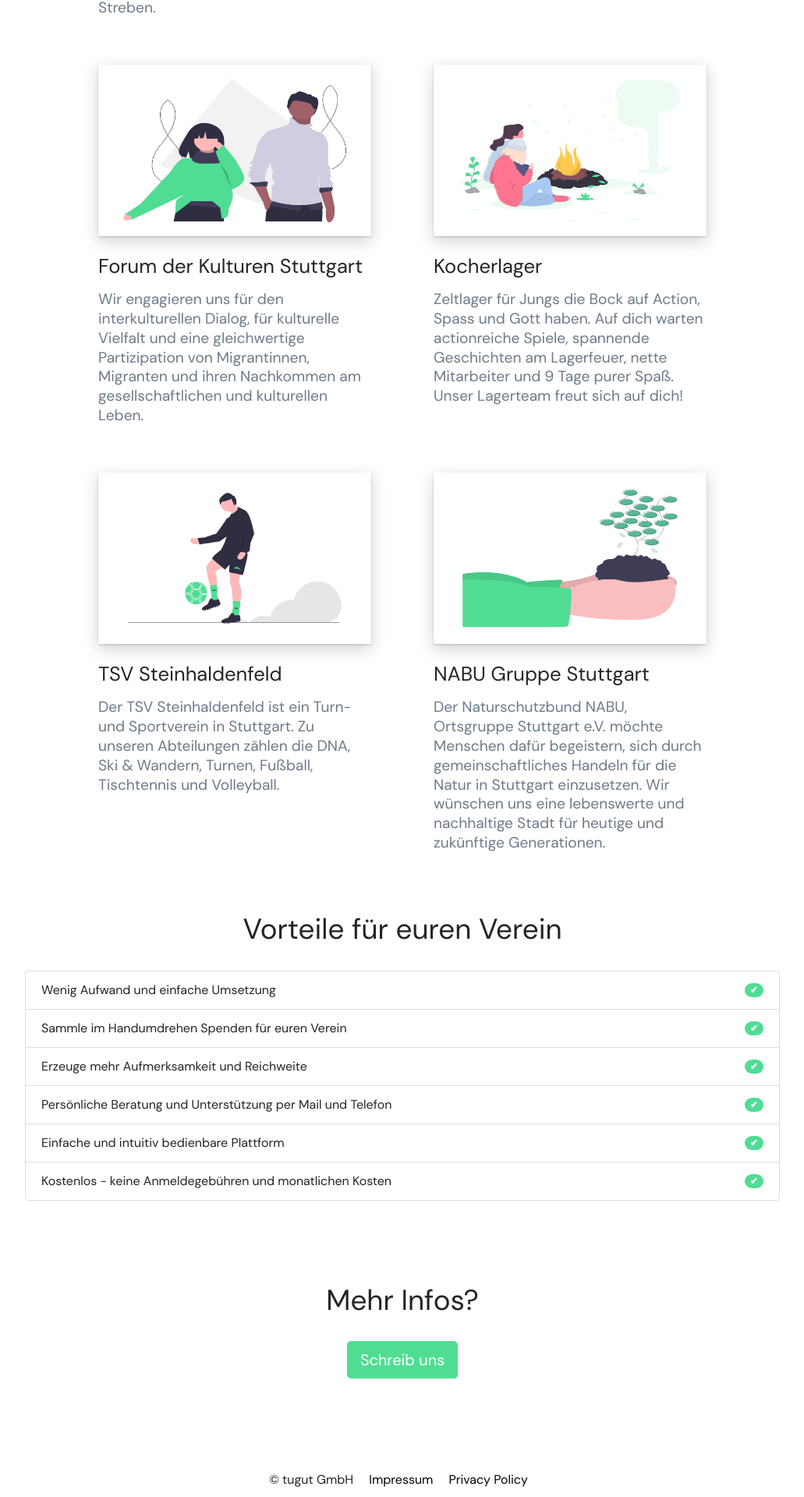
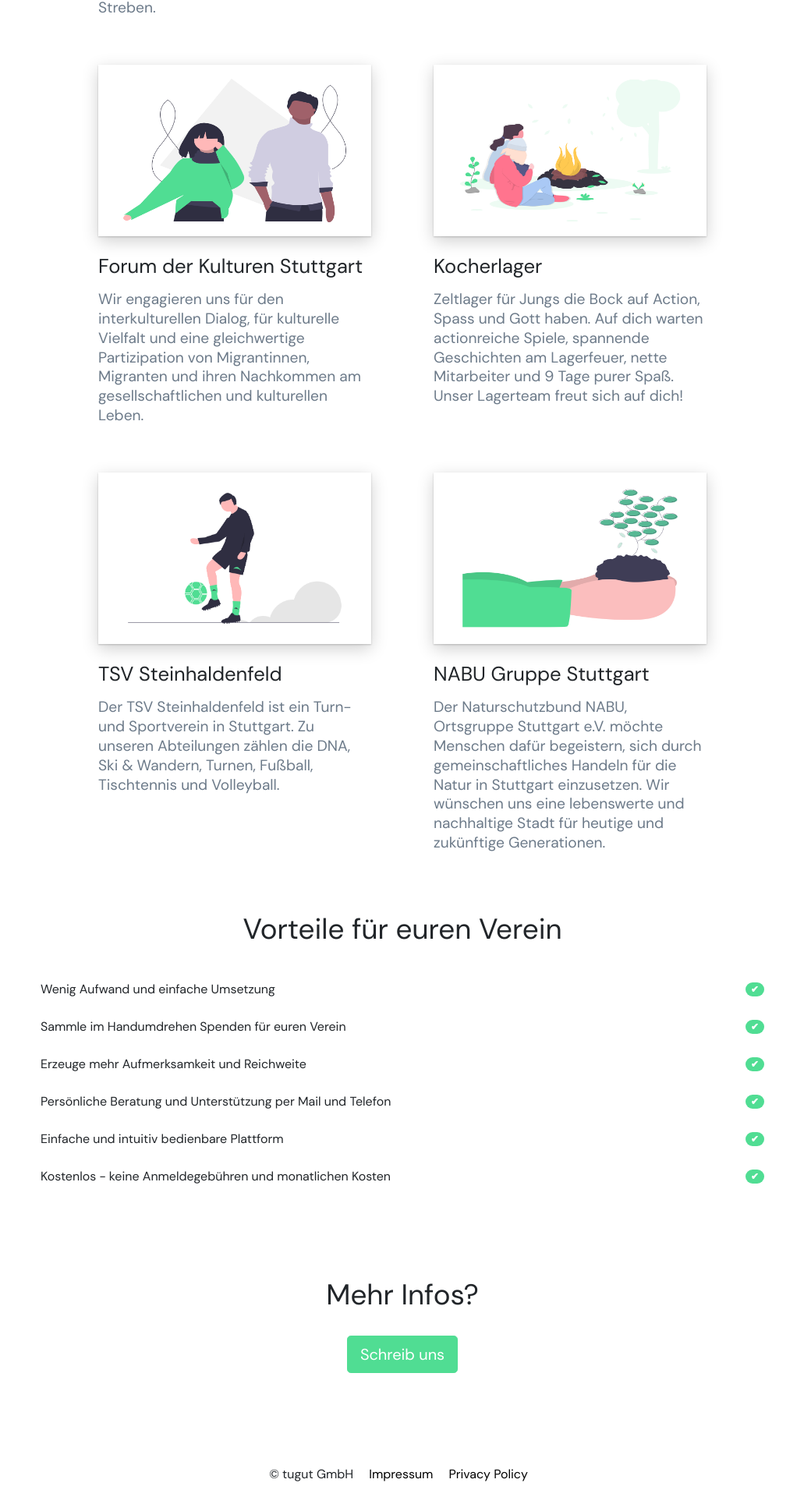
Before and after one commit to tugut-de/site, a Jekyll site: the page built from _pages/spenden.html, in a window 1280 px wide. Shown: the part 1246-3166 px from the top of the page at 78% size, without its empty margins (124-1155 px from the left). Built offline with Jekyll 4.4.1, drawn with Linux system fonts in a browser that asks for light colours.

Commit message:
rm border

```diff
--- a/_pages/spenden.html
+++ b/_pages/spenden.html
@@ -31,28 +31,28 @@
     Vorteile für euren Verein
   </div>
   <div class="features">
-    <ul class="list-group">
-      <li class="list-group-item d-flex justify-content-between align-items-center">
+    <ul class="list-group list-group-flush">
+      <li class="list-group-item d-flex justify-content-between align-items-center border-0">
         Wenig Aufwand und einfache Umsetzung
         <span class="badge badge-primary badge-pill badge-white">✔</span>
       </li>
-      <li class="list-group-item d-flex justify-content-between align-items-center">
+      <li class="list-group-item d-flex justify-content-between align-items-center border-0">
         Sammle im Handumdrehen Spenden für euren Verein
         <span class="badge badge-primary badge-pill badge-white">✔</span>
       </li>
-      <li class="list-group-item d-flex justify-content-between align-items-center">
+      <li class="list-group-item d-flex justify-content-between align-items-center border-0">
         Erzeuge mehr Aufmerksamkeit und Reichweite
         <span class="badge badge-primary badge-pill badge-white">✔</span>
       </li>
-      <li class="list-group-item d-flex justify-content-between align-items-center">
+      <li class="list-group-item d-flex justify-content-between align-items-center border-0">
         Persönliche Beratung und Unterstützung per Mail und Telefon
         <span class="badge badge-primary badge-pill badge-white">✔</span>
       </li>
-      <li class="list-group-item d-flex justify-content-between align-items-center">
+      <li class="list-group-item d-flex justify-content-between align-items-center border-0">
         Einfache und intuitiv bedienbare Plattform
         <span class="badge badge-primary badge-pill badge-white">✔</span>
       </li>
-      <li class="list-group-item d-flex justify-content-between align-items-center">
+      <li class="list-group-item d-flex justify-content-between align-items-center border-0">
         Kostenlos - keine Anmeldegebühren und monatlichen Kosten
         <span class="badge badge-primary badge-pill badge-white">✔</span>
       </li>
```
